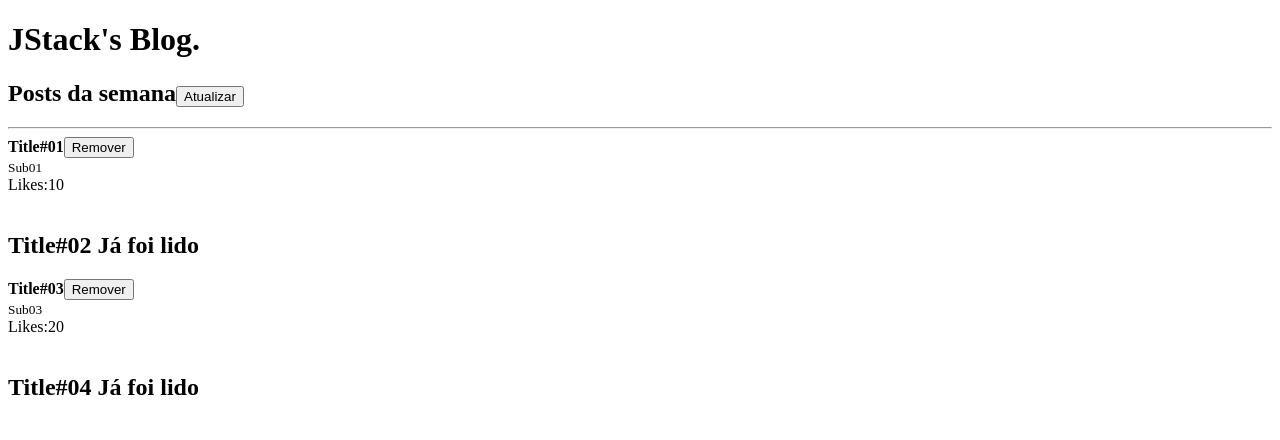
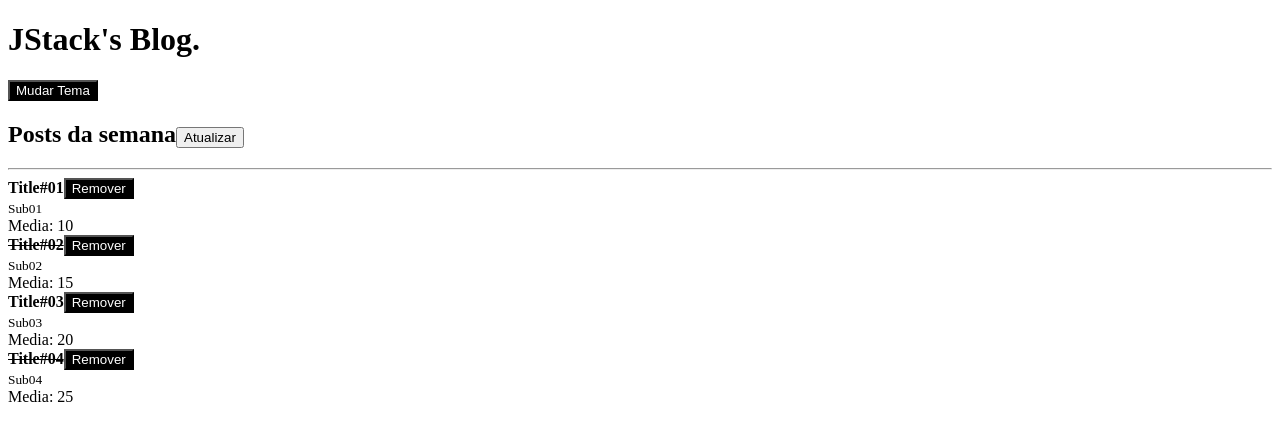
Before and after one commit to Arryel-Klug/react-fundamentos, a React app: page / in a window 1280 px wide. Shown: the top 440 px of the page. Built offline with nearby package versions, Linux system fonts and the light colour scheme.

Commit message:
Trabalhando com a Context API

```diff
--- /dev/null
+++ b/src/Button.js
@@ -0,0 +1,23 @@
+import React, { useContext } from "react";
+import PropTypes from 'prop-types'
+
+import { ThemeContext} from './ThemeContext'
+
+export default function Button(props){
+  const {theme} = useContext(ThemeContext);
+  return (
+    <button
+      onClick={(props.onClick)}
+      style={{
+        color: theme === 'dark' ? '#fff' : '#000',
+        background: theme === 'dark' ? '#000' : '#fff',
+       }}
+    >
+    {props.children}
+  </button>
+  );
+}
+Button.propTypes = {
+  children: PropTypes.node.isRequired,
+  onClick: PropTypes.func.isRequired,
+}
--- a/src/Header.js
+++ b/src/Header.js
@@ -1,11 +1,18 @@
-import React from "react";
+import React, {useContext} from "react";
 import PropTypes from 'prop-types';
+import Button from "./Button";
+import { ThemeContext } from "./ThemeContext";
 
-export default function Header({ title, children }){
+export default function Header(props){
+  const {  onToggleTheme } = useContext(ThemeContext);
   return (
     <>
-      <h1>{title}</h1>
-      {children}
+      <h1>{props.title}</h1>
+      <Button
+        onClick={onToggleTheme}>
+        Mudar Tema
+      </Button>
+      {props.children}
     </>
   );
 }
--- a/src/Post.js
+++ b/src/Post.js
@@ -1,31 +1,24 @@
 import React from 'react';
 import PropTypes, { bool } from 'prop-types';
+import PostHeader from './PostHeader';
 
 export default function Post(props){
   return(
     <>
-    {props.post.read
-      ? <h2>{props.post.title} Já foi lido</h2>
-      : <>
-        <article>
-          <strong>
-            {(
-              props.post.read
-              ? <s>{props.post.title}</s>
-              : props.post.title)}
-          </strong>
-          <button onClick={() => props.onRemove(props.post.id)}>
-            Remover
-          </button>
-          <br />
-          <small>{props.post.subtitle}</small>
-          <br />
-
-          Likes:{props.post.likes / 2}
+      <article>
+        <PostHeader
+          onRemove={props.onRemove}
+          post={{
+            id: props.post.id,
+            title: props.post.title,
+            read: props.post.read,
+          }}
+        />
+        <br />
+        <small>{props.post.subtitle}</small>
+        <br />
+        Media: {props.post.likes /2}
       </article>
-      <br />
-      </>
-    }
     </>
   );
 }
@@ -37,6 +30,6 @@ Post.propTypes = {
     title: PropTypes.string.isRequired,
     subtitle: PropTypes.string.isRequired,
     likes: PropTypes.number.isRequired,
-    read: bool.isRequired,
+    read: PropTypes.bool.isRequired,
   }).isRequired,
 };
--- /dev/null
+++ b/src/PostHeader.js
@@ -0,0 +1,28 @@
+import React from 'react';
+import PropTypes from 'prop-types'
+import Button from './Button';
+
+export default function PostHeader(props){
+  return (
+    <>
+      <strong>
+        {props.post.read && <s>{props.post.title}</s>}
+        {!props.post.read && props.post.title}
+      </strong>
+      <Button
+        onClick={() => props.onRemove(props.post.id)}
+        >
+        Remover
+      </Button>
+    </>
+  );
+}
+
+PostHeader.propTypes = {
+  onRemove: PropTypes.func.isRequired,
+  post: PropTypes.shape({
+    id: PropTypes.number.isRequired,
+    title: PropTypes.string.isRequired,
+    read: PropTypes.bool.isRequired,
+  }).isRequired,
+};
--- /dev/null
+++ b/src/ThemeContext.js
@@ -0,0 +1,23 @@
+
+import React, { useState, createContext } from "react";
+
+export const ThemeContext = createContext('dark');
+
+export function ThemeProvider(props){
+  const [theme, setTheme] = useState('dark');
+
+  function handleToggleTheme(){
+    setTheme(
+      (prevState) => (prevState === 'dark'
+      ? 'light'
+      : 'dark'))  }
+
+  return (
+    <ThemeContext.Provider value={{
+      theme,
+      onToggleTheme: handleToggleTheme,
+      }}>
+        {props.children}
+      </ThemeContext.Provider>
+  )
+}
```
Also changed, not shown: src/App.js (+10 -3 lines), 1 other file (tests, documents, lock files or other folders).
